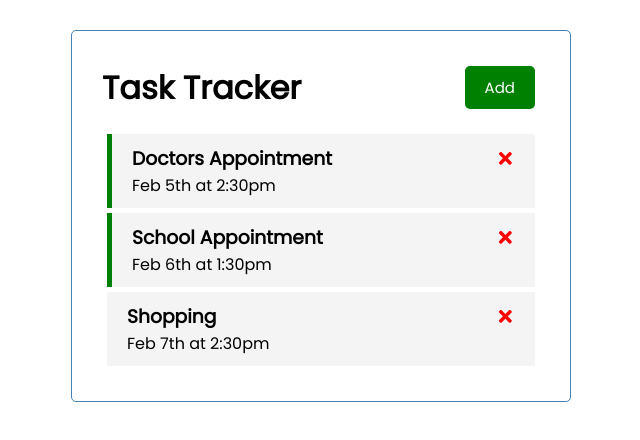
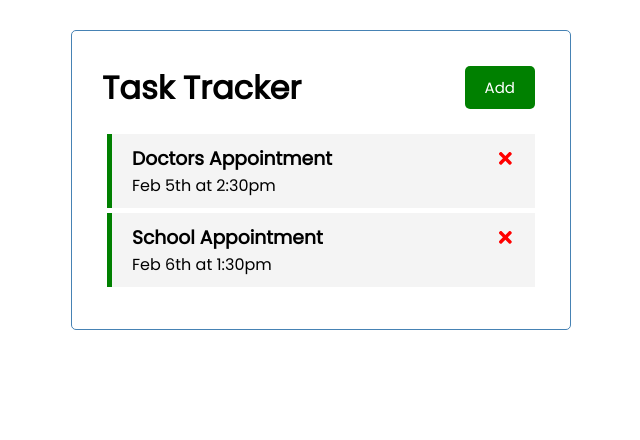
Before and after one commit to SCunn/react-task-tracker, a React (Create React App) app: page / in a window 1280 px wide. Shown: the top 440 px of the page, without its empty margins (319-959 px from the left). Built offline with nearby package versions, Linux system fonts and the light colour scheme; data requests are answered from the project's data file.

Commit message:
Delete task from JSON server

```diff
--- a/db.json
+++ b/db.json
@@ -5,18 +5,12 @@
       "text": "Doctors Appointment",
       "day": "Feb 5th at 2:30pm",
       "reminder": true
-  },
-  {
+    },
+    {
       "id": 2,
       "text": "School Appointment",
       "day": "Feb 6th at 1:30pm",
       "reminder": true
-  },
-  {
-      "id": 3,
-      "text": "Shopping",
-      "day": "Feb 7th at 2:30pm",
-      "reminder": false
-  }
+    }
   ]
 }
--- a/src/App.js
+++ b/src/App.js
@@ -33,7 +33,11 @@
     }
 
     //Delete task
-    const deleteTask = (id) => {
+    const deleteTask = async (id) => {
+      await fetch(`http://localhost:5000/tasks/${id}`,{
+        method: 'DELETE'
+      })
+
       setTasks(tasks.filter((task) => task.id !== id))
     }
 
```
